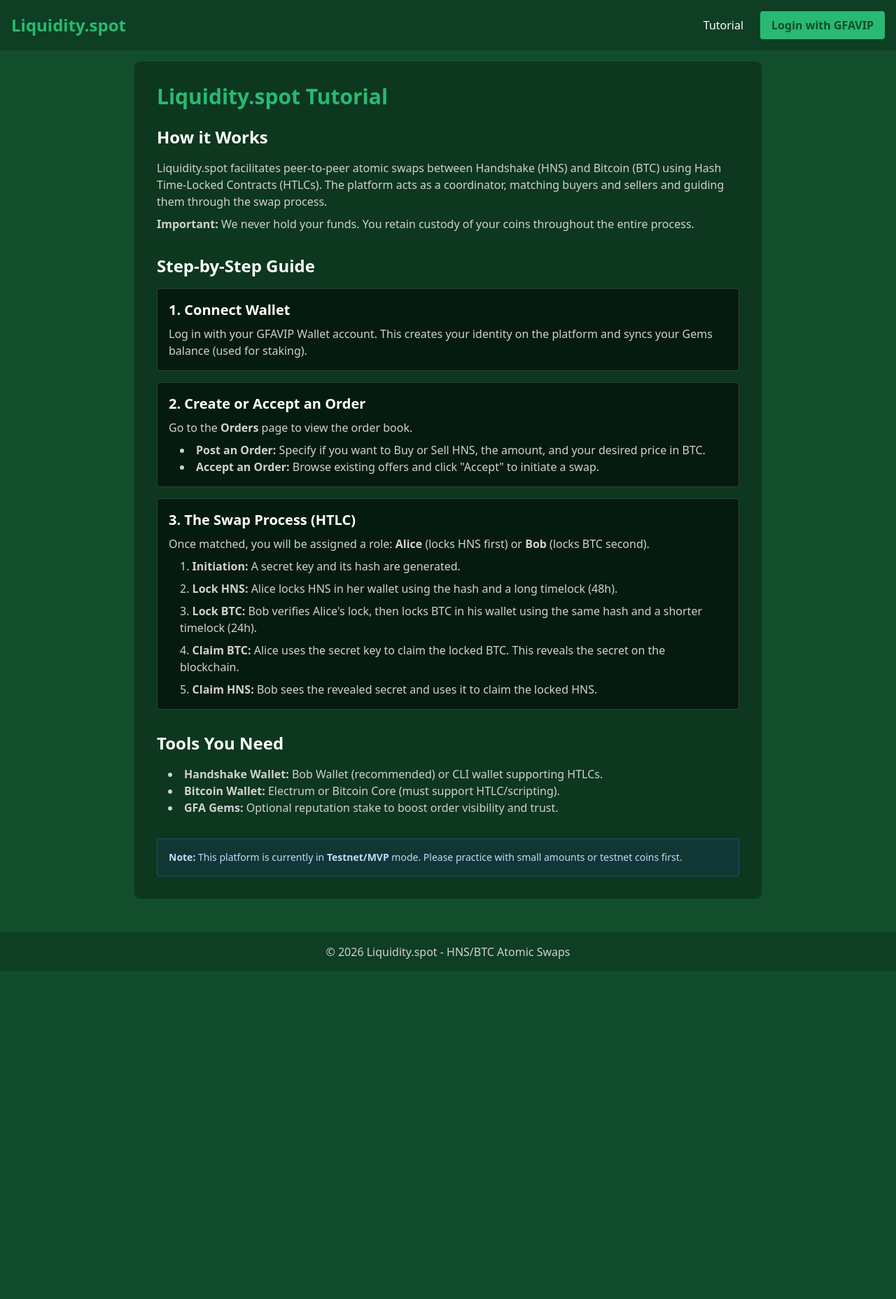
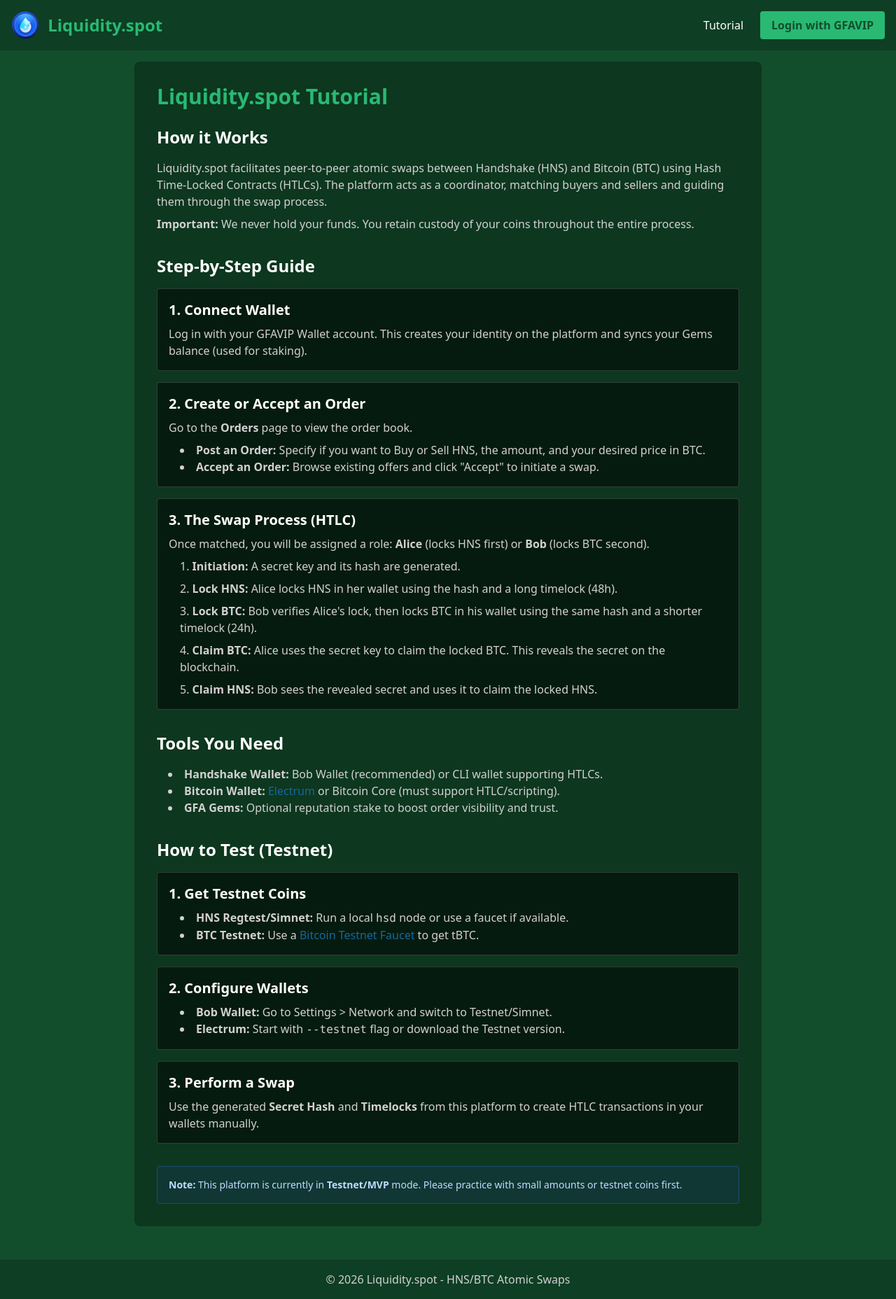
Before and after one commit to shadstoneofficial/liquidity-spot, a Flask app: page /tutorial in a window 1280 px wide. Shown: the whole page at 70% size. Before the commit the page ends 1388 px from the top, so only its background shows below. Run offline with Flask 3, Linux system fonts and the light colour scheme; some libraries are stand-ins or nearby versions.

Commit message:
logo and tutorial

```diff
--- a/templates/base.html
+++ b/templates/base.html
@@ -27,7 +27,10 @@
 <body class="bg-gfa-dark text-white min-h-screen flex flex-col">
     <nav class="bg-black/20 p-4">
         <div class="container mx-auto flex justify-between items-center">
-            <a href="{{ url_for('main.index') }}" class="text-2xl font-bold text-gfa-light">Liquidity.spot</a>
+            <a href="{{ url_for('main.index') }}" class="flex items-center gap-3 text-2xl font-bold text-gfa-light hover:opacity-80 transition">
+                <img src="{{ url_for('static', filename='img/liquidity-spot.png') }}" alt="Liquidity.spot Logo" class="h-10 w-auto">
+                Liquidity.spot
+            </a>
             <div class="flex items-center">
                 <a href="{{ url_for('main.tutorial') }}" class="mr-6 hover:text-gfa-light">Tutorial</a>
                 {% if session.get('user_id') %}
--- a/templates/tutorial.html
+++ b/templates/tutorial.html
@@ -52,10 +52,34 @@
         <section>
             <h2 class="text-2xl font-bold mb-4 text-white">Tools You Need</h2>
             <ul class="list-disc list-inside ml-4">
-                <li><strong>Handshake Wallet:</strong> Bob Wallet (recommended) or CLI wallet supporting HTLCs.</li>
-                <li><strong>Bitcoin Wallet:</strong> Electrum or Bitcoin Core (must support HTLC/scripting).</li>
+                <li><strong>Handshake Wallet:</strong> <a href="https://bobwallet.io/" class="text-gfa-blue hover:underline" target="_blank"></a>Bob Wallet</a> (recommended) or CLI wallet supporting HTLCs.</li>
+                <li><strong>Bitcoin Wallet:</strong> <a href="https://electrum.org/" class="text-gfa-blue hover:underline" target="_blank">Electrum</a> or Bitcoin Core (must support HTLC/scripting).</li>
                 <li><strong>GFA Gems:</strong> Optional reputation stake to boost order visibility and trust.</li>
             </ul>
+        </section>
+
+        <section>
+            <h2 class="text-2xl font-bold mb-4 text-white">How to Test (Testnet)</h2>
+            <div class="space-y-4">
+                <div class="bg-black/50 p-4 rounded border border-gfa-grey/20">
+                    <h3 class="text-xl font-bold text-white mb-2">1. Get Testnet Coins</h3>
+                    <ul class="list-disc list-inside ml-4">
+                        <li><strong>HNS Regtest/Simnet:</strong> Run a local <code>hsd</code> node or use a faucet if available.</li>
+                        <li><strong>BTC Testnet:</strong> Use a <a href="https://coinfaucet.eu/en/btc-testnet/" class="text-gfa-blue hover:underline" target="_blank">Bitcoin Testnet Faucet</a> to get tBTC.</li>
+                    </ul>
+                </div>
+                <div class="bg-black/50 p-4 rounded border border-gfa-grey/20">
+                    <h3 class="text-xl font-bold text-white mb-2">2. Configure Wallets</h3>
+                    <ul class="list-disc list-inside ml-4">
+                        <li><strong>Bob Wallet:</strong> Go to Settings &gt; Network and switch to Testnet/Simnet.</li>
+                        <li><strong>Electrum:</strong> Start with <code>--testnet</code> flag or download the Testnet version.</li>
+                    </ul>
+                </div>
+                <div class="bg-black/50 p-4 rounded border border-gfa-grey/20">
+                    <h3 class="text-xl font-bold text-white mb-2">3. Perform a Swap</h3>
+                    <p>Use the generated <strong>Secret Hash</strong> and <strong>Timelocks</strong> from this platform to create HTLC transactions in your wallets manually.</p>
+                </div>
+            </div>
         </section>
 
         <div class="mt-8 p-4 bg-blue-900/20 border border-blue-500/30 rounded text-sm text-blue-200">
```
